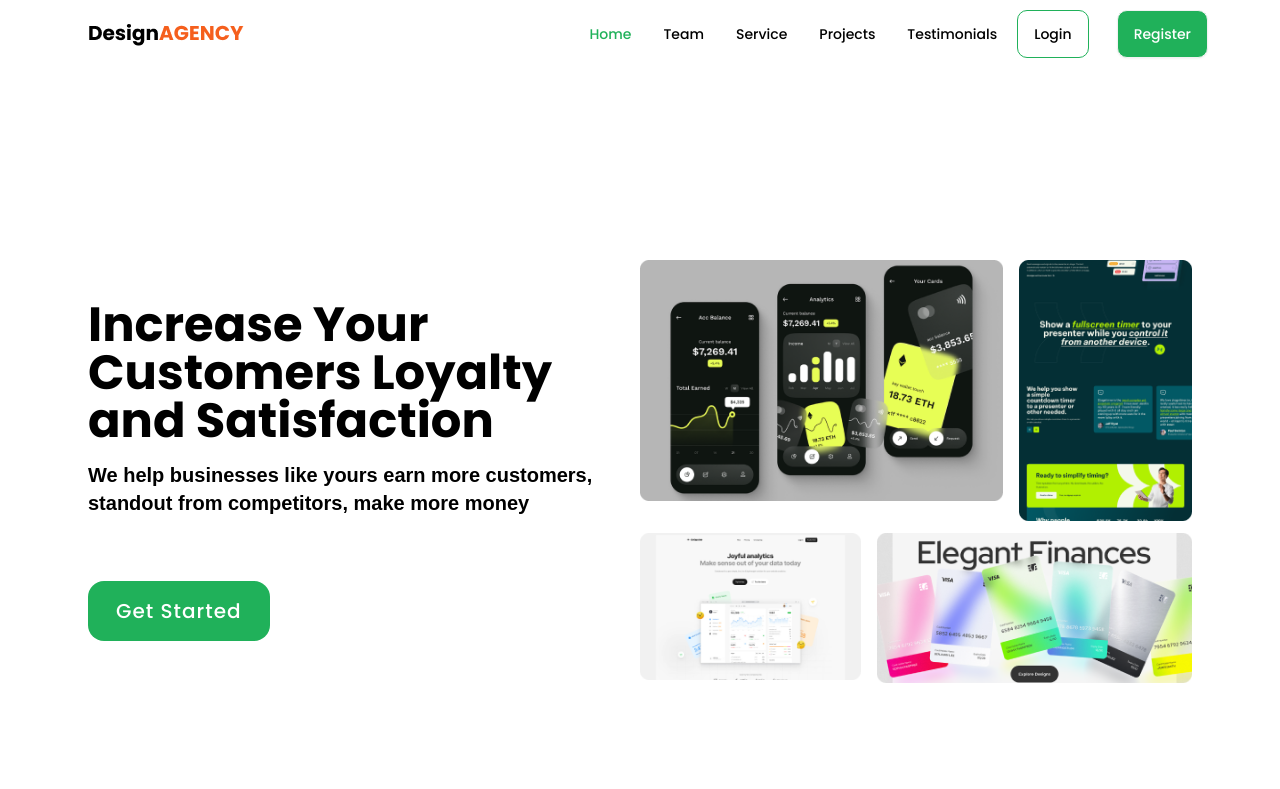
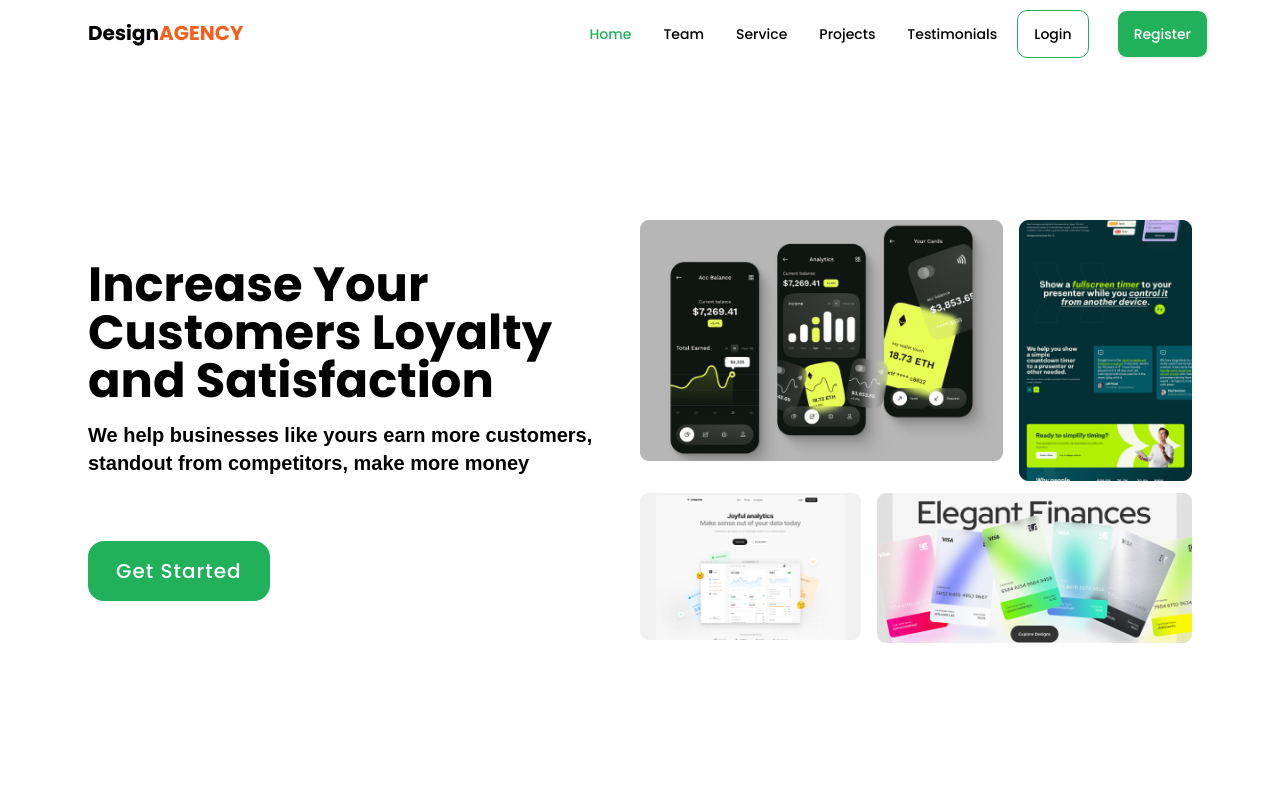
Before and after one commit to RashedAkash/design-agency, a Next.js app: page / in a window 1280 px wide. Shown: the top 789 px of the page. Built offline with nearby package versions, Linux system fonts and the light colour scheme.

Commit message:
some padding added

```diff
--- a/src/components/Banner.jsx
+++ b/src/components/Banner.jsx
@@ -4,8 +4,8 @@ import React from 'react';
 const Banner = () => {
   return (
     <div>
-      <header className="pb-60 pt-32 dark:bg-[#D7F5DC]">
-        <div className="container px-6 py-16 mx-auto">
+      <header className="pb-56 pt-32 dark:bg-[#D7F5DC]">
+        <div className="container px-6 py-6 mx-auto">
           <div className="items-center lg:flex">
             <div className="w-full lg:w-1/2">
               <div className="lg:max-w-lg">
```
